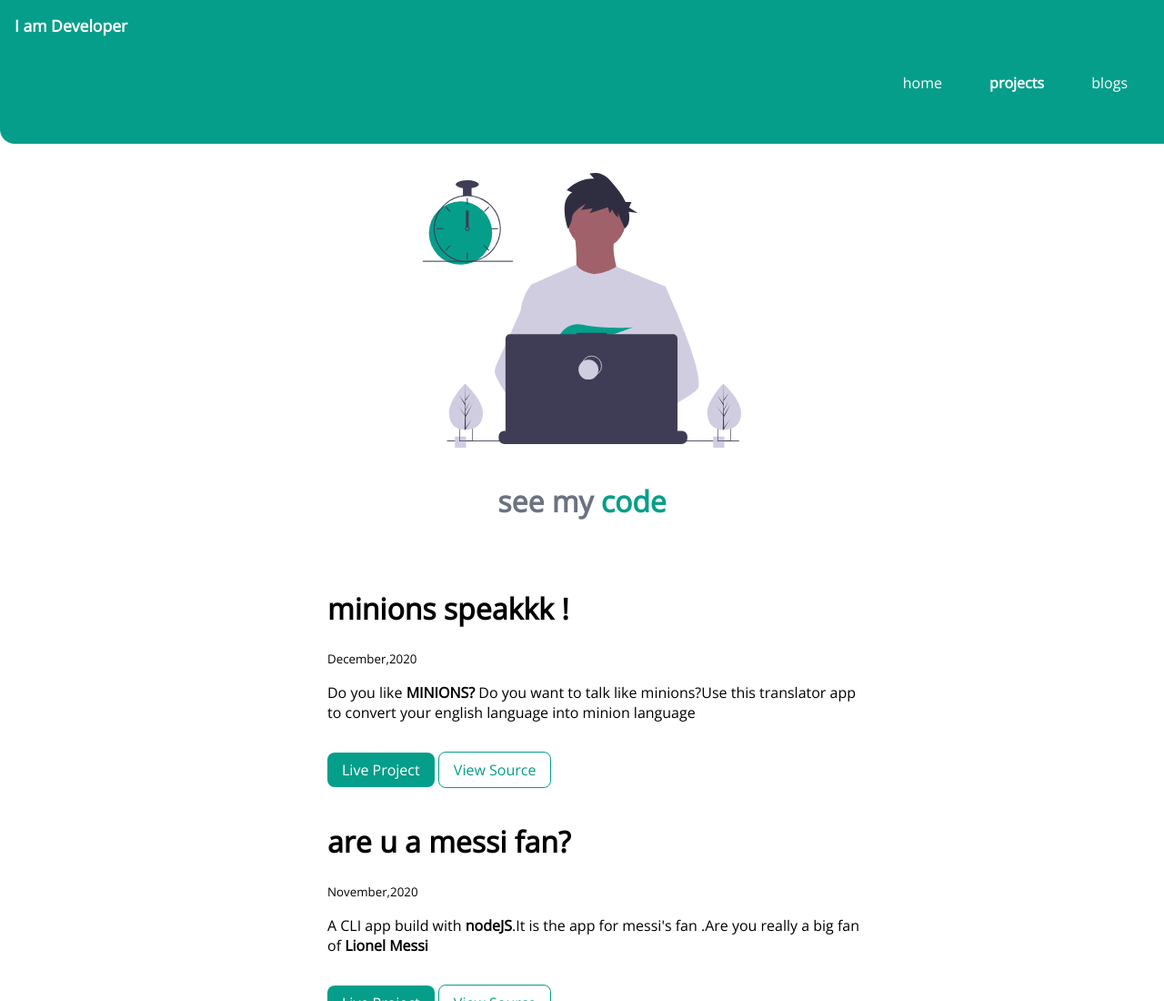
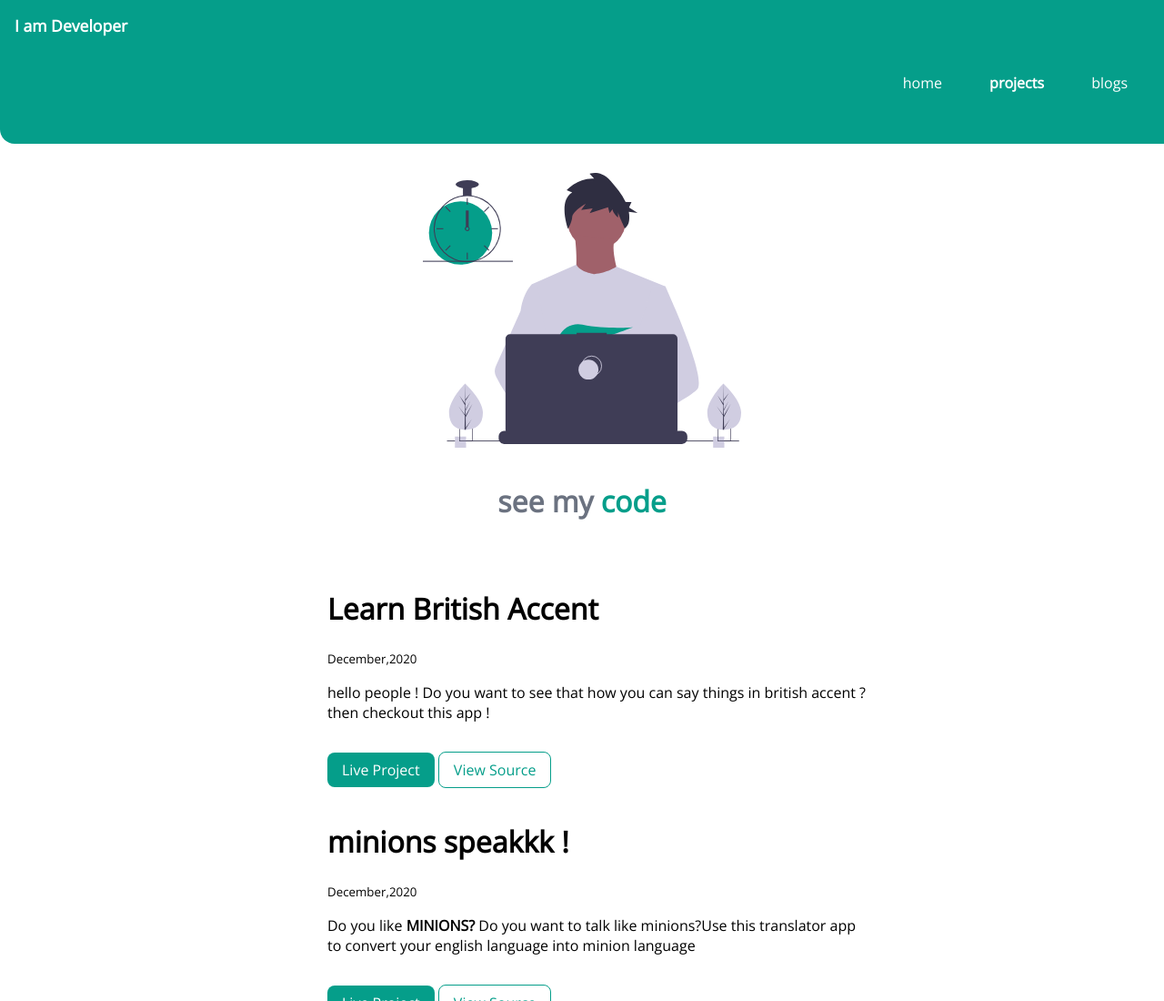
Before and after one commit to Himanshu916/ComponentLibrary, a plain HTML site: page projects.html in a window 1280 px wide. Shown: the top 1100 px of the page at 91% size. Drawn offline with nearby package versions, Linux system fonts and the light colour scheme.

Commit message:
feat - another-funtranslation-app added
this is to add learn british accent

```diff
--- a/projects.html
+++ b/projects.html
@@ -22,6 +22,15 @@
     </header>
     <ul class="list-non-bullet" reversed>
         <li>
+            <div class="container container-center">
+                <h1>
+                    Learn British Accent
+                </h1>
+                <small>December,2020</small>
+                <p>hello people ! Do you want to see that how you can say things in british accent ? then checkout this app !</p>
+                <a class="link link-primary" href="https://britishaccent.netlify.app/">Live Project</a>
+                <a class="link link-secondary" href="https://github.com/Himanshu916/british-accent">View Source</a>
+            </div>
             <div class="container container-center">
                 <h1>
                     minions speakkk !
```
